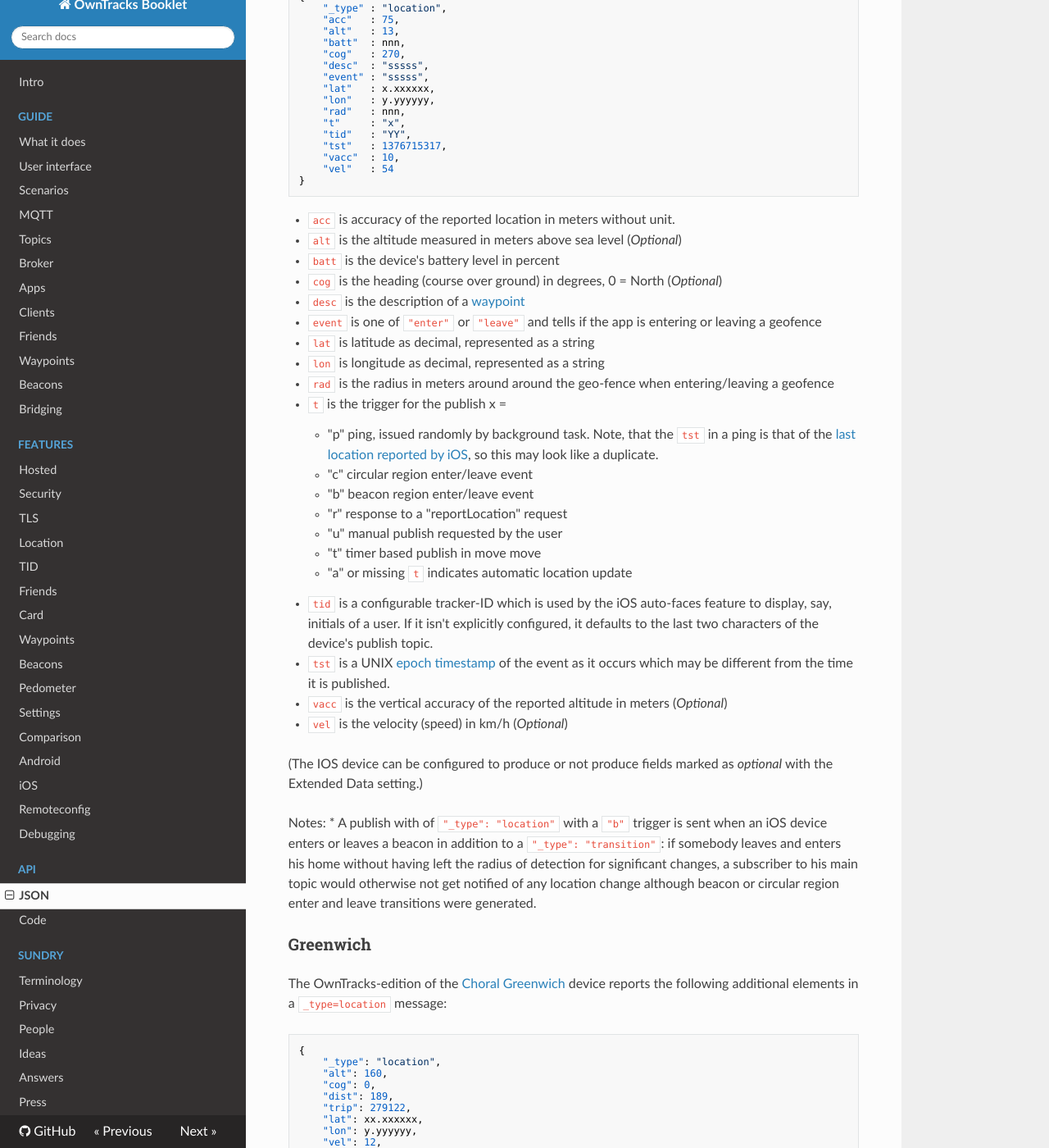
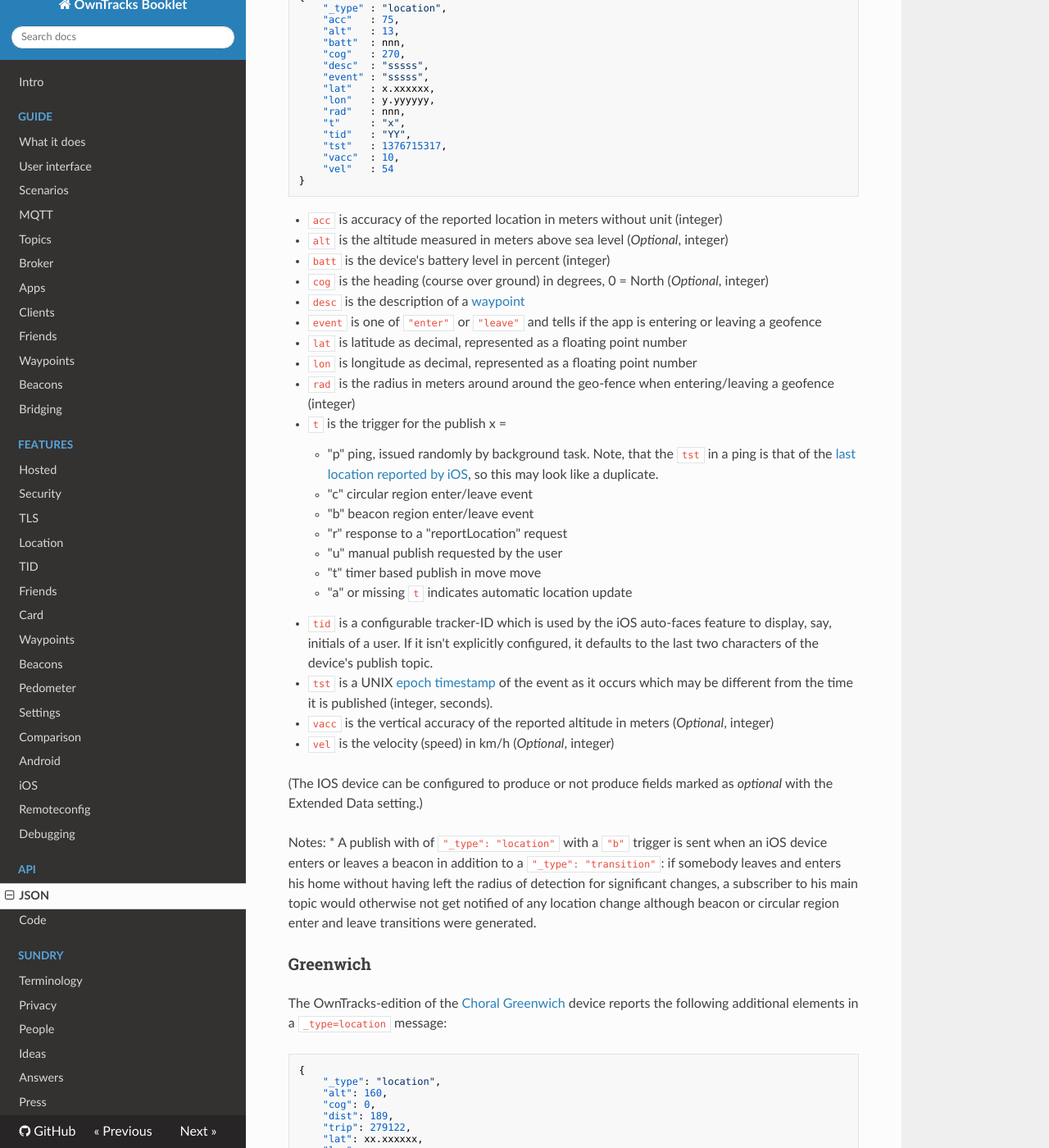
Before and after one commit to owntracks/booklet, an MkDocs documentation site: the page built from docs/tech/json.md, in a window 1280 px wide and 1400 px high, scrolled down 1387 px. Shown: the whole window at 82% size. Built offline with MkDocs 1.6.1, drawn with Linux system fonts in a browser that asks for light colours; nearby versions of some CDN libraries; old or Windows-style settings are respelled for this version of MkDocs.

Commit message:
clarify types in location

````diff
--- a/docs/tech/json.md
+++ b/docs/tech/json.md
@@ -65,15 +65,15 @@ This location object describes the location of the device that published it. **H
 }
 ```
 
-* `acc` is accuracy of the reported location in meters without unit.
-* `alt` is the altitude measured in meters above sea level (_Optional_)
-* `batt` is the device's battery level in percent
-* `cog` is the heading (course over ground) in degrees, 0 = North (_Optional_)
+* `acc` is accuracy of the reported location in meters without unit (integer)
+* `alt` is the altitude measured in meters above sea level (_Optional_, integer)
+* `batt` is the device's battery level in percent (integer)
+* `cog` is the heading (course over ground) in degrees, 0 = North (_Optional_, integer)
 * `desc` is the description of a [waypoint](../features/waypoints.md)
 * `event` is one of `"enter"` or `"leave"` and tells if the app is entering or leaving a geofence
-* `lat` is latitude as decimal, represented as a string
-* `lon` is longitude as decimal, represented as a string
-* `rad` is the radius in meters around around the geo-fence when entering/leaving a geofence
+* `lat` is latitude as decimal, represented as a floating point number
+* `lon` is longitude as decimal, represented as a floating point number
+* `rad` is the radius in meters around around the geo-fence when entering/leaving a geofence (integer)
 * `t` is the trigger for the publish x =
     * "p" ping, issued randomly by background task. Note, that the `tst` in a ping is that of the [last location reported by iOS](https://github.com/owntracks/ios/issues/197), so this may look like a duplicate.
     * "c" circular region enter/leave event
@@ -83,9 +83,9 @@ This location object describes the location of the device that published it. **H
     * "t" timer based publish in move move
     * "a" or missing `t` indicates automatic location update
 * `tid` is a configurable tracker-ID which is used by the iOS auto-faces feature to display, say, initials of a user. If it isn't explicitly configured, it defaults to the last two characters of the device's publish topic.
-* `tst` is a UNIX [epoch timestamp](http://en.wikipedia.org/wiki/Unix_time) of the event as it occurs which may be different from the time it is published.
-* `vacc` is the vertical accuracy of the reported altitude in meters (_Optional_)
-* `vel` is the velocity (speed) in km/h (_Optional_)
+* `tst` is a UNIX [epoch timestamp](http://en.wikipedia.org/wiki/Unix_time) of the event as it occurs which may be different from the time it is published (integer, seconds).
+* `vacc` is the vertical accuracy of the reported altitude in meters (_Optional_, integer)
+* `vel` is the velocity (speed) in km/h (_Optional_, integer)
 
 (The IOS device can be configured to produce or not produce fields marked as _optional_ with the Extended Data setting.)
 
````
